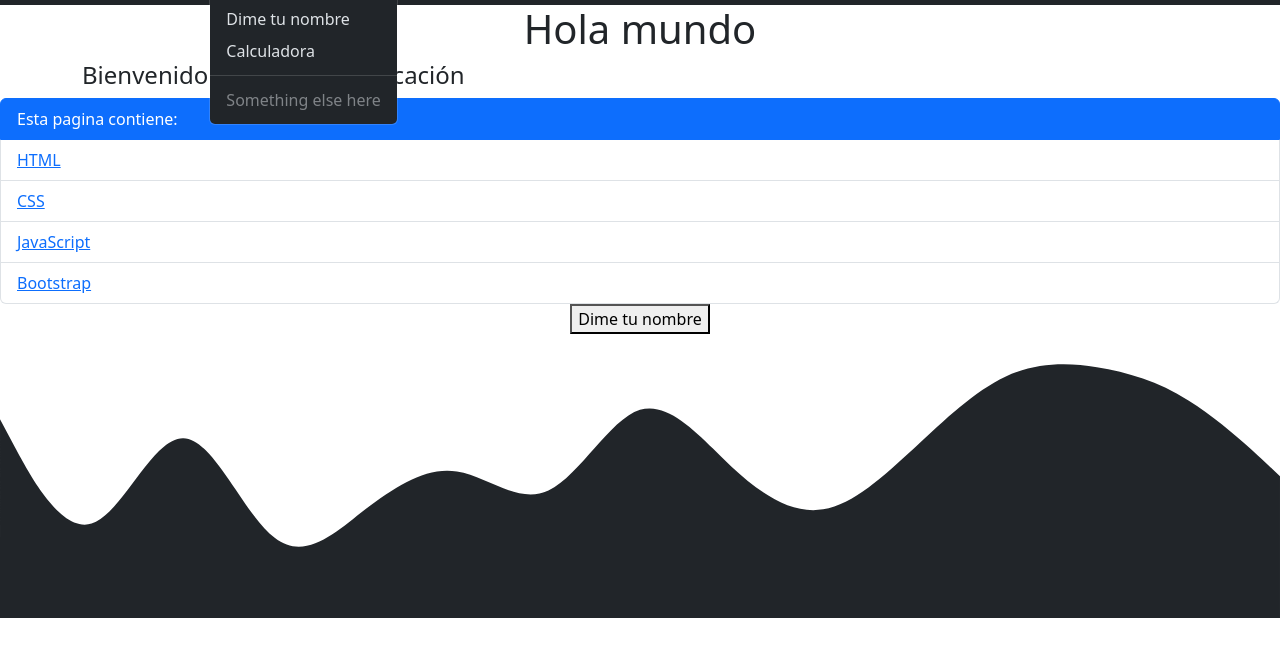
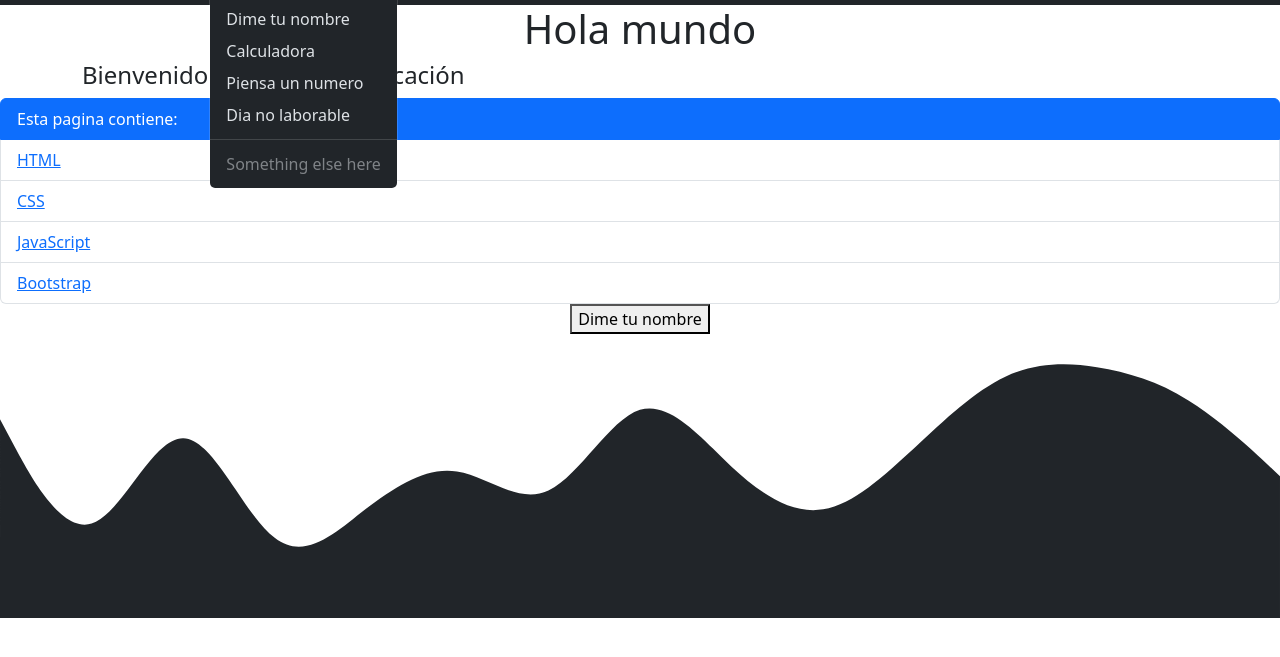
Before and after one commit to acp4/acp4-ch26-web06-bootstrap, a plain HTML site: page Nombre.html in a window 1280 px wide. Both pictures are taken after a click on the button "Proyectos". Shown: the part 61-718 px from the top of the page. Drawn offline with nearby package versions, Linux system fonts and the light colour scheme.

Commit message:
ci:actualizacion del nav

```diff
--- a/Nombre.html
+++ b/Nombre.html
@@ -45,6 +45,8 @@
                             <li>
                                 <a class="dropdown-item " href="./Calculadora.html">Calculadora</a>
                             </li>
+                            <li><a class="dropdown-item" href="./piensanumero.html">Piensa un numero</a></li>
+                            <li><a class="dropdown-item" href="./dialaborable.html">Dia no laborable</a></li>
                             <li>
                                 <hr class="dropdown-divider" />
                             </li>
```
Also changed, not shown: Calculadora.html (+2 -0 lines).
